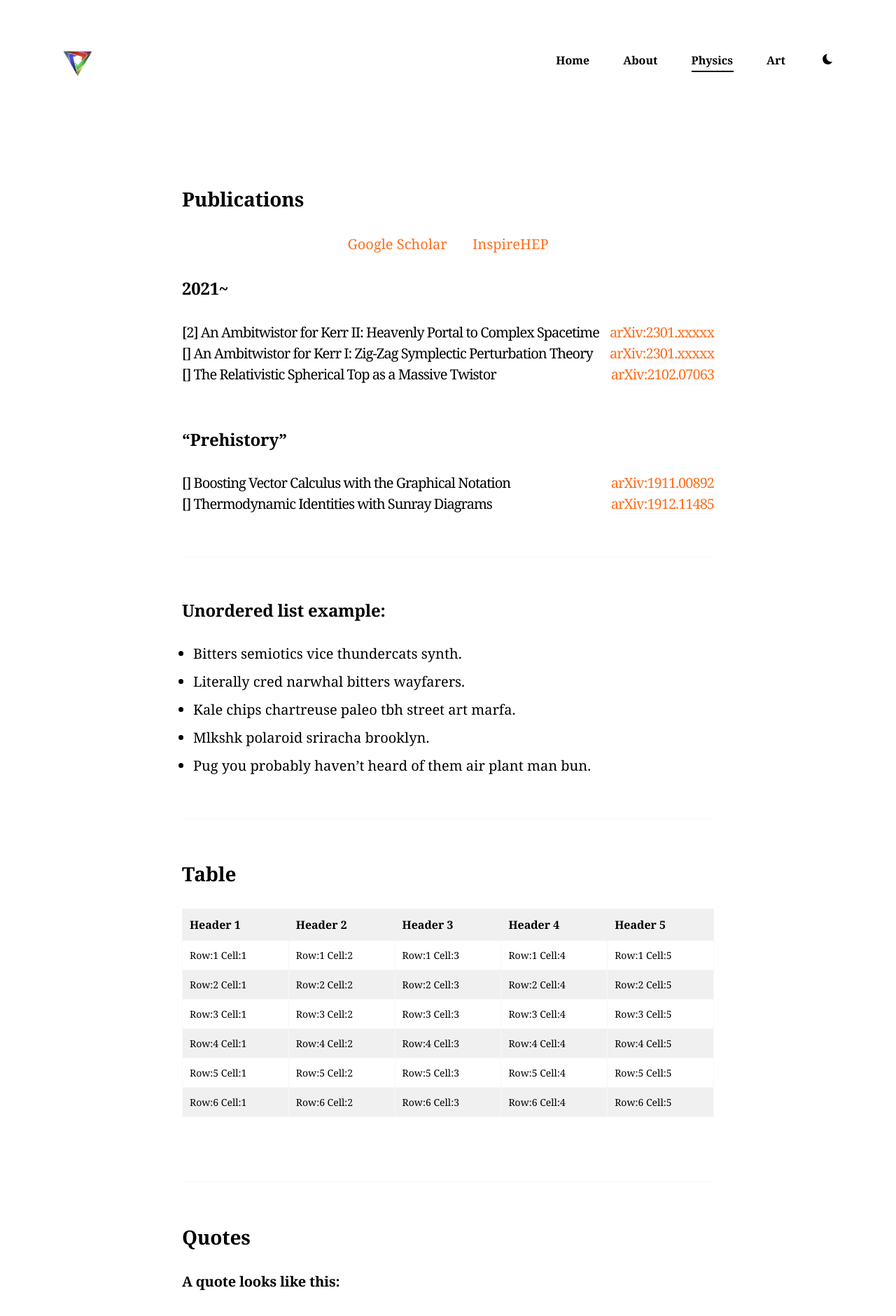
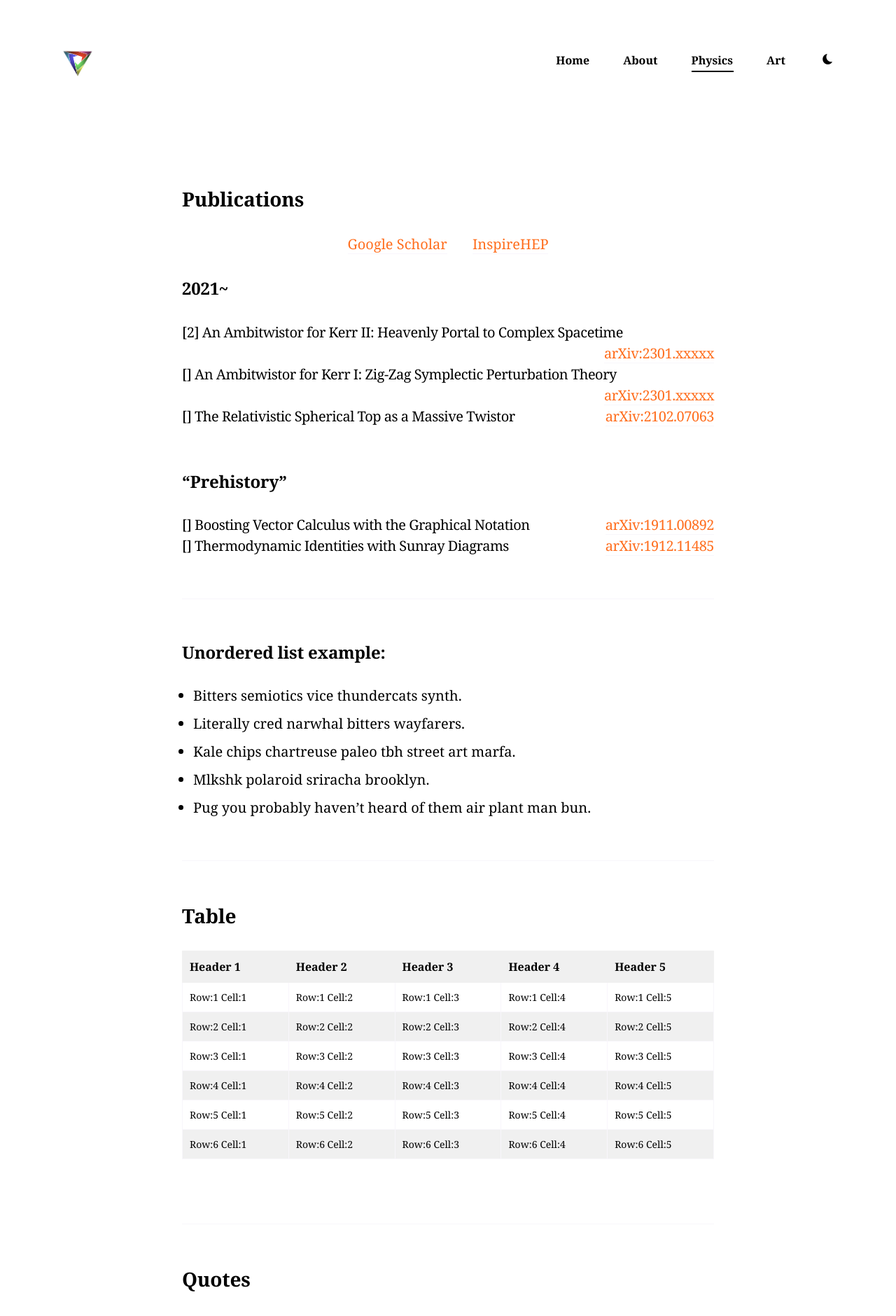
Before and after one commit to Joonhwi/joonhwi.github.io, a Jekyll site: the page built from _pages/physics.md, in a window 1280 px wide. Shown: the top 1880 px of the page at 70% size. Built offline with Jekyll 4.4.1, drawn with Linux system fonts in a browser that asks for light colours; nearby versions of some CDN libraries.

Commit message:
Update physics.md

```diff
--- a/_pages/physics.md
+++ b/_pages/physics.md
@@ -19,8 +19,8 @@
 <div class="container">
 {% for paper in site.data.papers %}
 <div class="row">
-  <div class="col-md-11" style="float:left; font-size:-1; letter-spacing:-1px">[{{ paper.noo }}] {{ paper.title }} </div>
-  <div class="col-md-2" style="text-align:right; font-size:-1; letter-spacing:-1px"> <a href="http://arxiv.org/abs/{{ paper.arxivnumber }}">arXiv:{{ paper.arxivnumber }}</a> </div>
+  <div class="col-md-11" style="float:left; font-size:-1; letter-spacing:-0.5px">[{{ paper.noo }}] {{ paper.title }} </div>
+  <div class="col-md-2" style="text-align:right; font-size:-1; letter-spacing:-0.5px"> <a href="http://arxiv.org/abs/{{ paper.arxivnumber }}">arXiv:{{ paper.arxivnumber }}</a> </div>
 </div>
 {% endfor %}
 </div>
@@ -32,8 +32,8 @@
 <div class="container">
 {% for paper in site.data.papers-prehistory %}
 <div class="row">
-  <div class="col-md-11" style="float:left; font-size:-1; letter-spacing:-1px">[{{ paper.no }}] {{ paper.title }} </div>
-  <div class="col-md-2" style="text-align:right; font-size:-1; letter-spacing:-1px"> <a href="http://arxiv.org/abs/{{ paper.arxivnumber }}">arXiv:{{ paper.arxivnumber }}</a> </div>
+  <div class="col-md-11" style="float:left; font-size:-1; letter-spacing:-0.5px">[{{ paper.no }}] {{ paper.title }} </div>
+  <div class="col-md-2" style="text-align:right; font-size:-1; letter-spacing:-0.5px"> <a href="http://arxiv.org/abs/{{ paper.arxivnumber }}">arXiv:{{ paper.arxivnumber }}</a> </div>
 </div>
 {% endfor %}
 </div>
```
